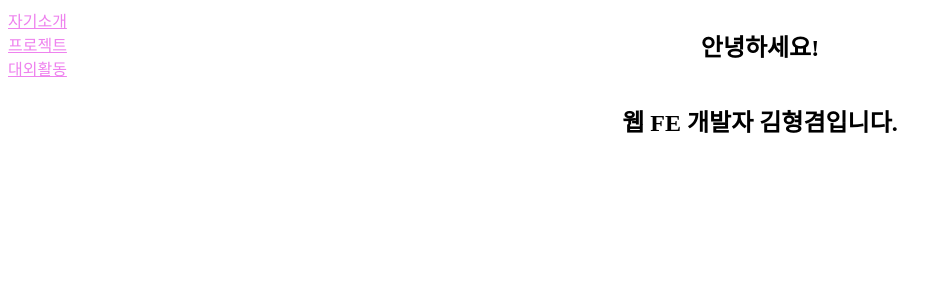
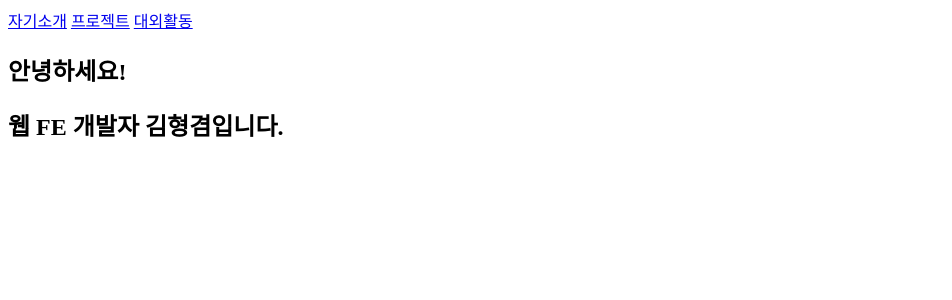
Before and after one commit to Brokyeom/Portfolio, a SvelteKit app: page / in a window 1280 px wide. Shown: the top 300 px of the page, without its empty margins (0-952 px from the left). Built offline with nearby package versions, Linux system fonts and the light colour scheme.

Commit message:
chore : tailwindCSS 설정

```diff
--- /dev/null
+++ b/postcss.config.js
@@ -0,0 +1,4 @@
+export const postcss = {
+  tailwindcss: {},
+  autoprefixer: {},
+};
--- /dev/null
+++ b/src/global.css
@@ -0,0 +1,3 @@
+@import 'tailwindcss/base';
+@import 'tailwindcss/components';
+@import 'tailwindcss/utilities';
--- a/src/routes/+layout.svelte
+++ b/src/routes/+layout.svelte
@@ -1,40 +1,18 @@
 <script>
 </script>
 
-<section>
+<section class="flex">
 	<nav>
-		<div class="nav_options">
-			<a href="/">자기소개</a>
-			<a href="/projects">프로젝트</a>
-			<a href="/activities">대외활동</a>
+		<div class="flex flex-col w-60 h-screen">
+			<a href="/" class="text-purple-500">자기소개</a>
+			<a href="/projects" class="text-purple-500">프로젝트</a>
+			<a href="/activities" class="text-purple-500">대외활동</a>
 		</div>
 	</nav>
-	<div class="content_area">
+	<div class="flex flex-col items-center w-full">
 		<slot />
 	</div>
 </section>
 
 <style>
-	section {
-		display: flex;
-	}
-
-	.nav_options {
-		display: flex;
-		flex-direction: column;
-		width: 15rem;
-		height: 100vh;
-	}
-
-	nav a {
-		color: violet;
-	}
-
-	.content_area {
-		display: flex;
-		flex-direction: column;
-		align-items: center;
-
-		width: 100%;
-	}
 </style>
--- a/svelte.config.js
+++ b/svelte.config.js
@@ -1,16 +1,12 @@
 import adapter from '@sveltejs/adapter-auto';
 import { vitePreprocess } from '@sveltejs/kit/vite';
+import { postcss } from './postcss.config.js';
 
 /** @type {import('@sveltejs/kit').Config} */
 const config = {
-	// Consult https://kit.svelte.dev/docs/integrations#preprocessors
-	// for more information about preprocessors
-	preprocess: vitePreprocess(),
+	preprocess: vitePreprocess({ postcss }),
 
 	kit: {
-		// adapter-auto only supports some environments, see https://kit.svelte.dev/docs/adapter-auto for a list.
-		// If your environment is not supported or you settled on a specific environment, switch out the adapter.
-		// See https://kit.svelte.dev/docs/adapters for more information about adapters.
 		adapter: adapter()
 	}
 };
--- a/tailwind.config.js
+++ b/tailwind.config.js
@@ -1,5 +1,5 @@
 module.exports = {
-    purge: [],
+  purge: ["./src/**/*.svelte"],
   darkMode: false, // or 'media' or 'class'
   theme: {
     extend: {},
```
Lines whose indentation alone changed are shown as unchanged.
